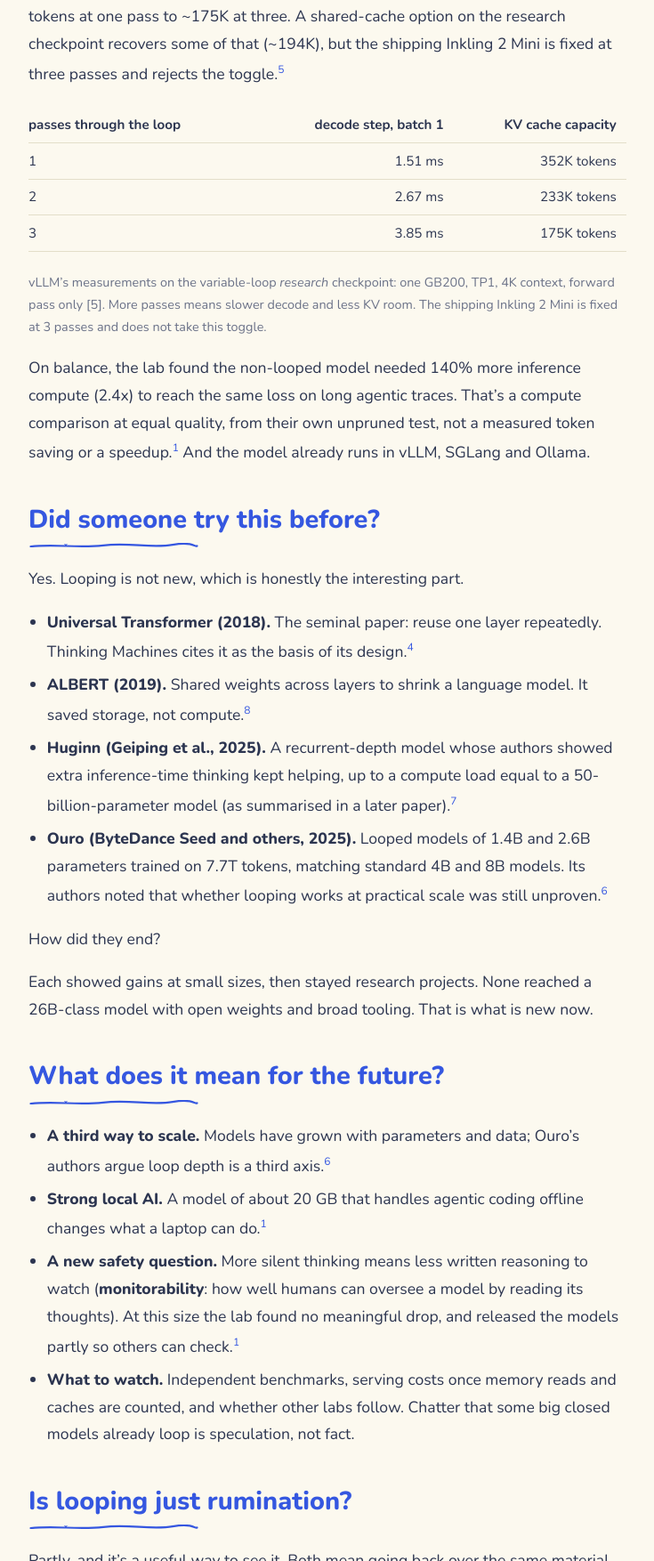
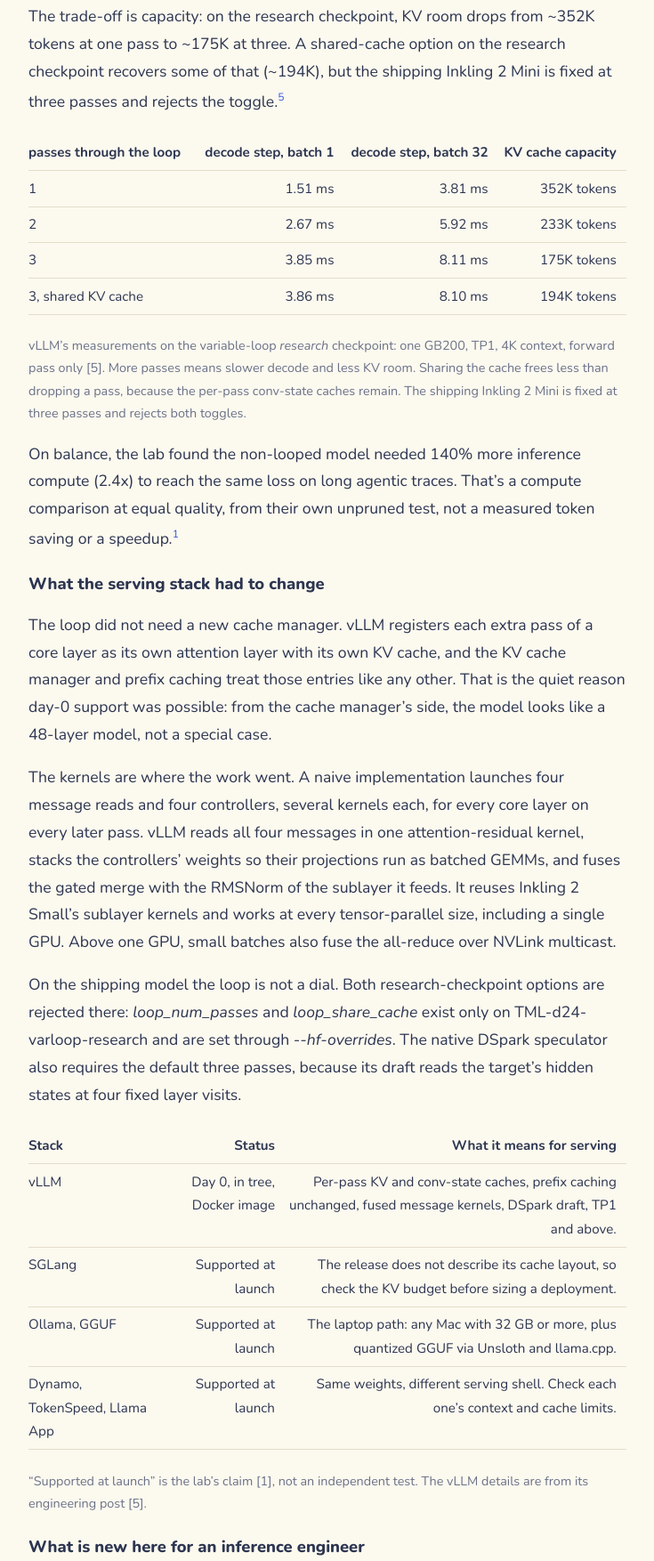
Before and after one commit to saylee21/saylee21.github.io, a plain HTML site: page articles/looping.html in a window 1280 px wide. Shown: the part 5670-7424 px from the top of the page at 89% size, without its empty margins (272-1007 px from the left). Drawn offline with nearby package versions, Linux system fonts and the light colour scheme.

Commit message:
Expand the inference section
Signed-off-by: Saylee <saylee21@users.noreply.github.com>

```diff
--- a/articles/looping.html
+++ b/articles/looping.html
@@ -13,6 +13,7 @@ main{max-width:42rem;margin:0 auto;padding:2rem 1.2rem 5rem}
 h1{font:800 2.5rem/1.15 var(--font);margin:1rem 0 .3rem}
 h2{font:800 1.8rem/1.25 var(--font);color:var(--blue);margin:2.6rem 0 .4rem}
 h3{font:800 1.4rem/1.3 var(--font);color:var(--blue);margin:1.6rem 0 .2rem}
+h4{font:800 1.15rem/1.35 var(--font);color:var(--ink);margin:1.5rem 0 .2rem}
 p,li,td,th,figcaption,.note,.src,.sub,.box,.hop,sup{font-family:var(--font)}
 .sub{font-style:italic;color:var(--muted);margin:0 0 1.6rem}
 .lead{font-size:1.25rem;line-height:1.7}
@@ -168,19 +169,45 @@ td+td,th+th{text-align:right}
 
 <p>It hurts because repeated layers are read again: the lab’s own speed ceiling (614 GB/s of memory bandwidth, batch size one, BF16 weights) already includes repeated reads across loops.<sup><a href="#s1">1</a></sup></p>
 
-<p>The <b>KV cache</b> question (the model’s short-term memory of the text so far) has an answer now. <b>Each pass keeps its own KV cache</b>, so the 24-layer model carries 48 KV caches, and vLLM serves each pass’s cache like any other layer’s.</p>
+<p>The <b>KV cache</b> question (the model’s short-term memory of the text so far) has an answer now. <b>Each pass keeps its own KV cache</b>, so the 24-layer model carries 48 KV caches and 48 conv-state caches (the short convolution’s running state), and vLLM serves each pass’s cache like any other layer’s.</p>
 
 <p>The trade-off is capacity: on the research checkpoint, KV room drops from ~352K tokens at one pass to ~175K at three. A shared-cache option on the research checkpoint recovers some of that (~194K), but the shipping Inkling 2 Mini is fixed at three passes and rejects the toggle.<sup><a href="#s5">5</a></sup></p>
 
 <div class="tw"><table>
-<tr><th scope="col">passes through the loop</th><th scope="col">decode step, batch 1</th><th scope="col">KV cache capacity</th></tr>
-<tr><td>1</td><td>1.51 ms</td><td>352K tokens</td></tr>
-<tr><td>2</td><td>2.67 ms</td><td>233K tokens</td></tr>
-<tr><td>3</td><td>3.85 ms</td><td>175K tokens</td></tr>
+<tr><th scope="col">passes through the loop</th><th scope="col">decode step, batch 1</th><th scope="col">decode step, batch 32</th><th scope="col">KV cache capacity</th></tr>
+<tr><td>1</td><td>1.51 ms</td><td>3.81 ms</td><td>352K tokens</td></tr>
+<tr><td>2</td><td>2.67 ms</td><td>5.92 ms</td><td>233K tokens</td></tr>
+<tr><td>3</td><td>3.85 ms</td><td>8.11 ms</td><td>175K tokens</td></tr>
+<tr><td>3, shared KV cache</td><td>3.86 ms</td><td>8.10 ms</td><td>194K tokens</td></tr>
 </table></div>
-<p class="note">vLLM’s measurements on the variable-loop <i>research</i> checkpoint: one GB200, TP1, 4K context, forward pass only [5]. More passes means slower decode and less KV room. The shipping Inkling 2 Mini is fixed at 3 passes and does not take this toggle.</p>
+<p class="note">vLLM’s measurements on the variable-loop <i>research</i> checkpoint: one GB200, TP1, 4K context, forward pass only [5]. More passes means slower decode and less KV room. Sharing the cache frees less than dropping a pass, because the per-pass conv-state caches remain. The shipping Inkling 2 Mini is fixed at three passes and rejects both toggles.</p>
 
-<p>On balance, the lab found the non-looped model needed 140% more inference compute (2.4x) to reach the same loss on long agentic traces. That’s a compute comparison at equal quality, from their own unpruned test, not a measured token saving or a speedup.<sup><a href="#s1">1</a></sup> And the model already runs in vLLM, SGLang and Ollama.</p>
+<p>On balance, the lab found the non-looped model needed 140% more inference compute (2.4x) to reach the same loss on long agentic traces. That’s a compute comparison at equal quality, from their own unpruned test, not a measured token saving or a speedup.<sup><a href="#s1">1</a></sup></p>
+
+<h4>What the serving stack had to change</h4>
+<p>The loop did not need a new cache manager. vLLM registers each extra pass of a core layer as its own attention layer with its own KV cache, and the KV cache manager and prefix caching treat those entries like any other. That is the quiet reason day-0 support was possible: from the cache manager’s side, the model looks like a 48-layer model, not a special case.</p>
+
+<p>The kernels are where the work went. A naive implementation launches four message reads and four controllers, several kernels each, for every core layer on every later pass. vLLM reads all four messages in one attention-residual kernel, stacks the controllers’ weights so their projections run as batched GEMMs, and fuses the gated merge with the RMSNorm of the sublayer it feeds. It reuses Inkling 2 Small’s sublayer kernels and works at every tensor-parallel size, including a single GPU. Above one GPU, small batches also fuse the all-reduce over NVLink multicast.</p>
+
+<p>On the shipping model the loop is not a dial. Both research-checkpoint options are rejected there: <i>loop_num_passes</i> and <i>loop_share_cache</i> exist only on TML-d24-varloop-research and are set through <i>--hf-overrides</i>. The native DSpark speculator also requires the default three passes, because its draft reads the target’s hidden states at four fixed layer visits.</p>
+
+<div class="tw"><table>
+<tr><th scope="col">Stack</th><th scope="col">Status</th><th scope="col">What it means for serving</th></tr>
+<tr><td>vLLM</td><td>Day 0, in tree, Docker image</td><td>Per-pass KV and conv-state caches, prefix caching unchanged, fused message kernels, DSpark draft, TP1 and above.</td></tr>
+<tr><td>SGLang</td><td>Supported at launch</td><td>The release does not describe its cache layout, so check the KV budget before sizing a deployment.</td></tr>
+<tr><td>Ollama, GGUF</td><td>Supported at launch</td><td>The laptop path: any Mac with 32 GB or more, plus quantized GGUF via Unsloth and llama.cpp.</td></tr>
+<tr><td>Dynamo, TokenSpeed, Llama App</td><td>Supported at launch</td><td>Same weights, different serving shell. Check each one’s context and cache limits.</td></tr>
+</table></div>
+<p class="note">“Supported at launch” is the lab’s claim [1], not an independent test. The vLLM details are from its engineering post [5].</p>
+
+<h4>What is new here for an inference engineer</h4>
+<p>Depth is now a property of the weights, not a runtime knob. On the shipping model you cannot trade passes for latency: every request does the same 48 layer visits, so a batch never diverges on loop count, and capacity planning has one number to budget instead of a range.</p>
+
+<p>The serving win, if there is one, comes from the output side. On correctly answered GPQA Diamond questions the lab measured 3,703 reasoning tokens at one pass and 1,731 at three, with legibility unchanged. Decode is memory-bandwidth bound and runs one token at a time, so roughly half the output tokens is roughly half the decode steps on that workload. The loop costs 2.1x per decode step at batch 32 (3.81 to 8.11 ms), which is what the shorter output is paying for.</p>
+
+<p>The combination that matters for agents is per-pass caches plus ordinary prefix caching: a long agent trace resends the same prefix every turn, and vLLM reuses it across the 48 cache layers without special handling.</p>
+
+<p>What this does not prove: there is no independent throughput or cost-per-token number yet. The 614 GB/s figure is the lab’s theoretical ceiling at BF16 and batch one, not a measurement on your hardware, the timing table is one GB200 at 4K context, and the token saving was measured on one benchmark family, not on your traffic.</p>
 
 <h2>Did someone try this before?</h2>
 <svg class="hl" viewBox="0 0 320 14" preserveAspectRatio="none" aria-hidden="true"><path d="M4 9C50 4 90 12 140 7S230 12 270 6S310 10 316 8" fill="none" stroke="#3557e0" stroke-width="3.2" stroke-linecap="round" filter="url(#rough)"/></svg>
```
